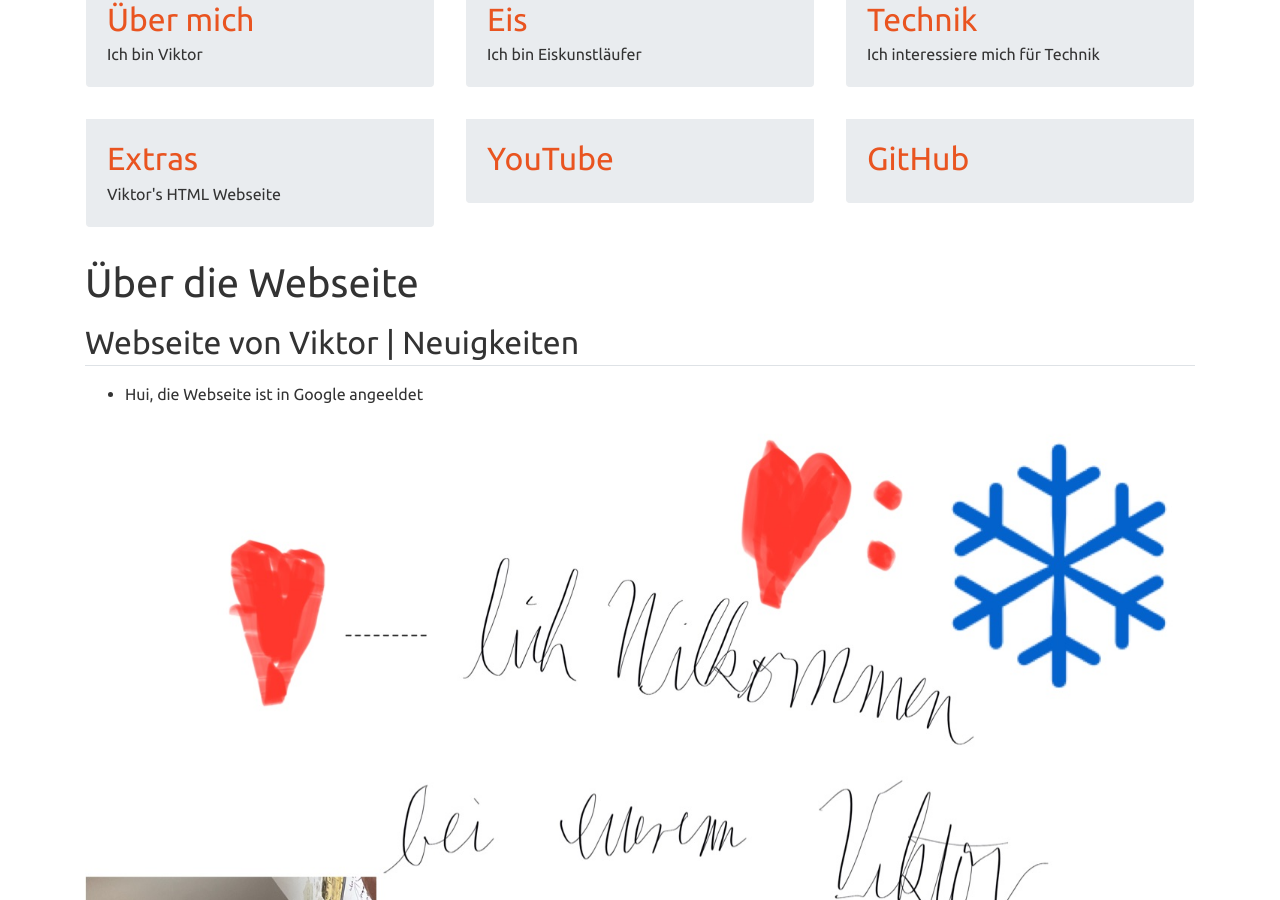
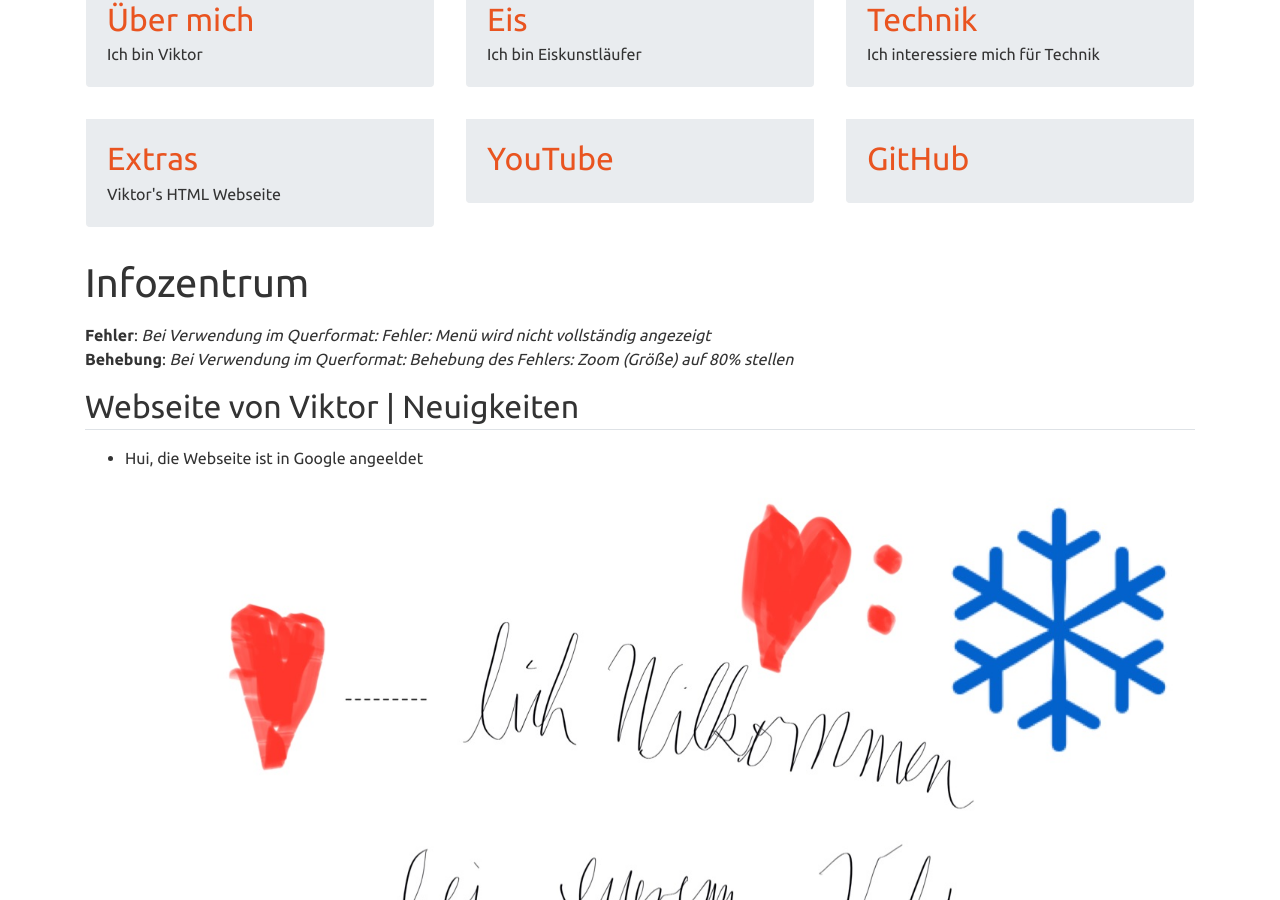
Before and after one commit to viktor-chiarcos/viktor-chiarcos.github.io, a Jekyll site: the page built from index.md, in a window 1280 px wide and 900 px high, scrolled down 466 px. Built offline with Jekyll 4.4.1, drawn with Linux system fonts in a browser that asks for light colours.

Commit message:
Update index.md

```diff
--- a/index.md
+++ b/index.md
@@ -43,7 +43,9 @@ feature_rows:
 
 
 
-# Über die Webseite
+# Infozentrum
+**Fehler**: *Bei Verwendung im Querformat: Fehler: Menü wird nicht vollständig angezeigt*\
+**Behebung**: *Bei Verwendung im Querformat: Behebung des Fehlers: Zoom (Größe) auf 80% stellen*
 ## Webseite von Viktor | Neuigkeiten
 
 - Hui, die Webseite ist in Google angeeldet
```
